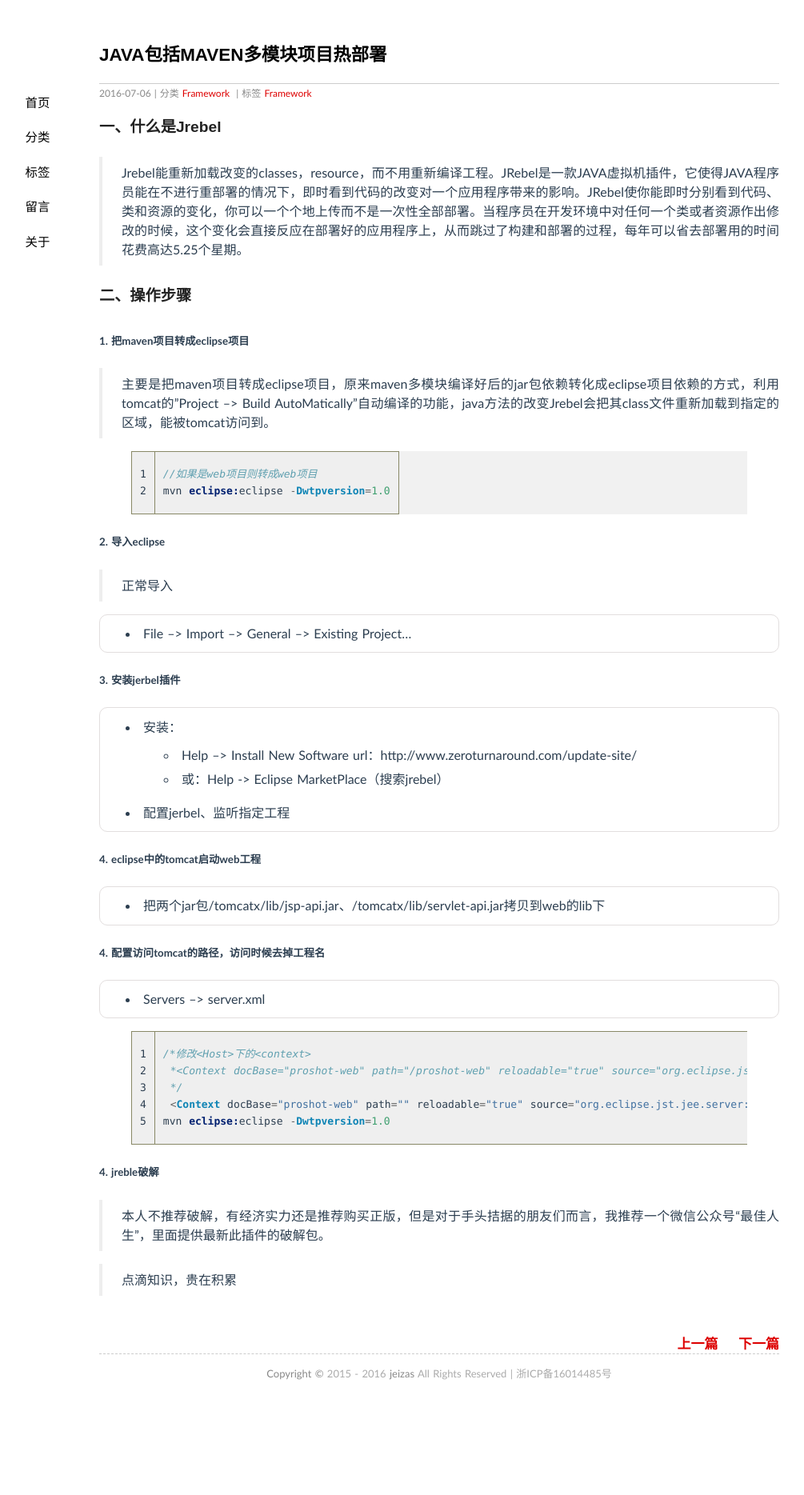
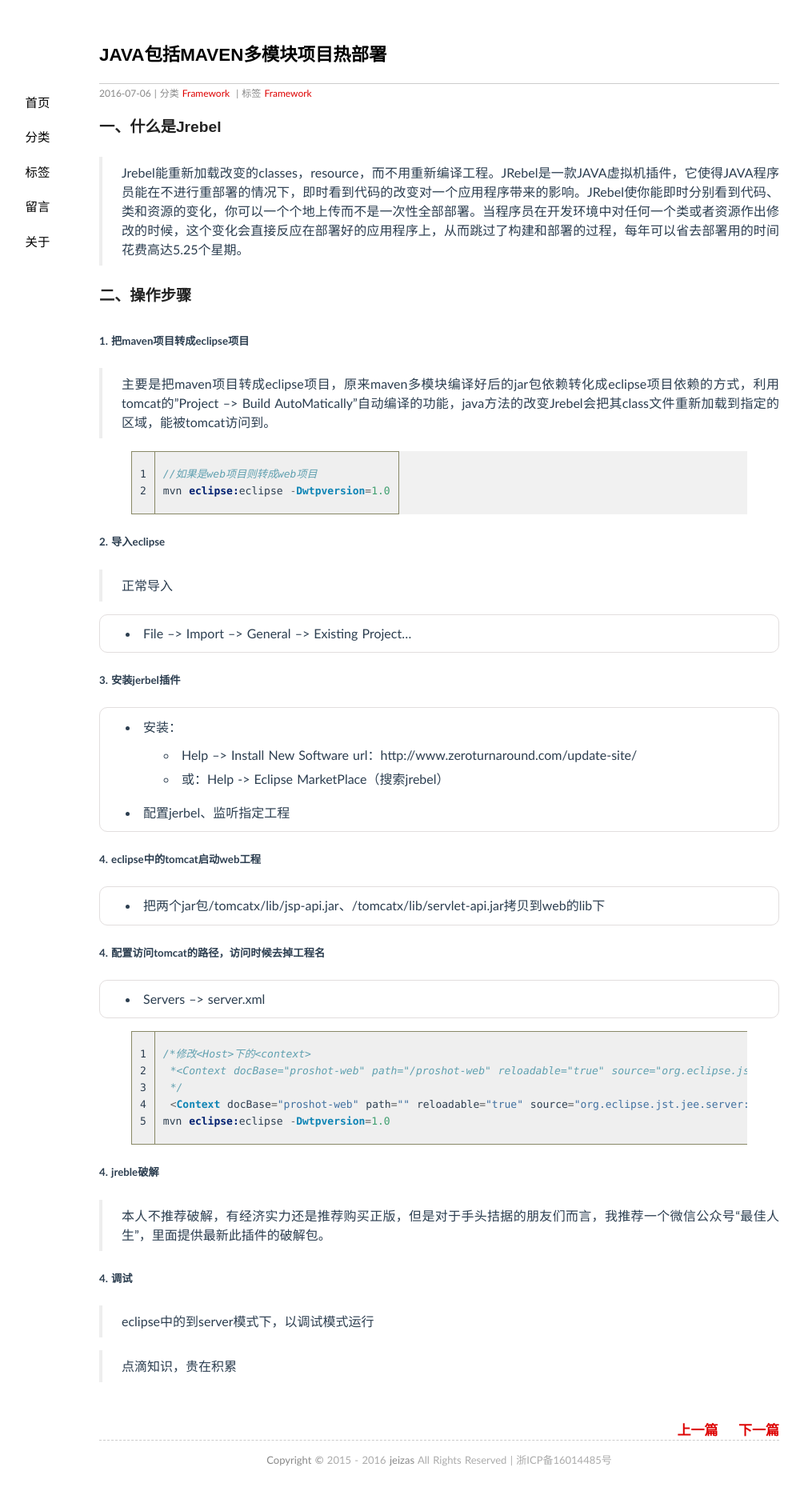
Before and after one commit to jeizas/jeizas.github.io, a Jekyll site: the page built from _posts/2016-07-06-jrebel.md, in a window 1280 px wide. Shown: the whole page at 80% size, without its empty margins (91-1096 px from the left). Built offline with Jekyll 4.4.1, drawn with Linux system fonts in a browser that asks for light colours; comment, search, counter and statistics services are not loaded; before the commit the page ends 1761 px from its top, so only the background shows below that.

Commit message:
修改：     _posts/2016-07-06-jrebel.md

```diff
--- a/_posts/2016-07-06-jrebel.md
+++ b/_posts/2016-07-06-jrebel.md
@@ -53,4 +53,8 @@ mvn eclipse:eclipse -Dwtpversion=1.0
 
 > 本人不推荐破解，有经济实力还是推荐购买正版，但是对于手头拮据的朋友们而言，我推荐一个微信公众号“最佳人生”，里面提供最新此插件的破解包。
 
+##### 4. 调试
+
+> eclipse中的到server模式下，以调试模式运行
+
 > 点滴知识，贵在积累
```
